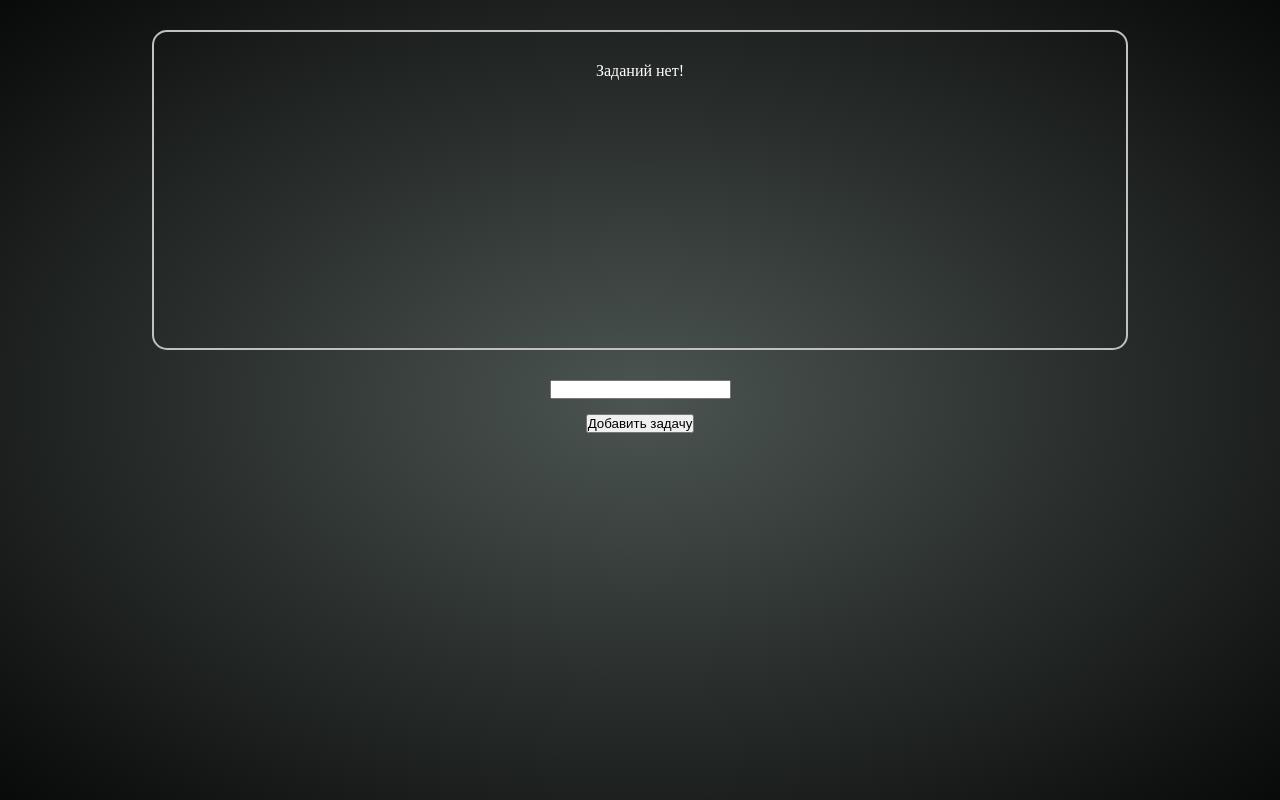
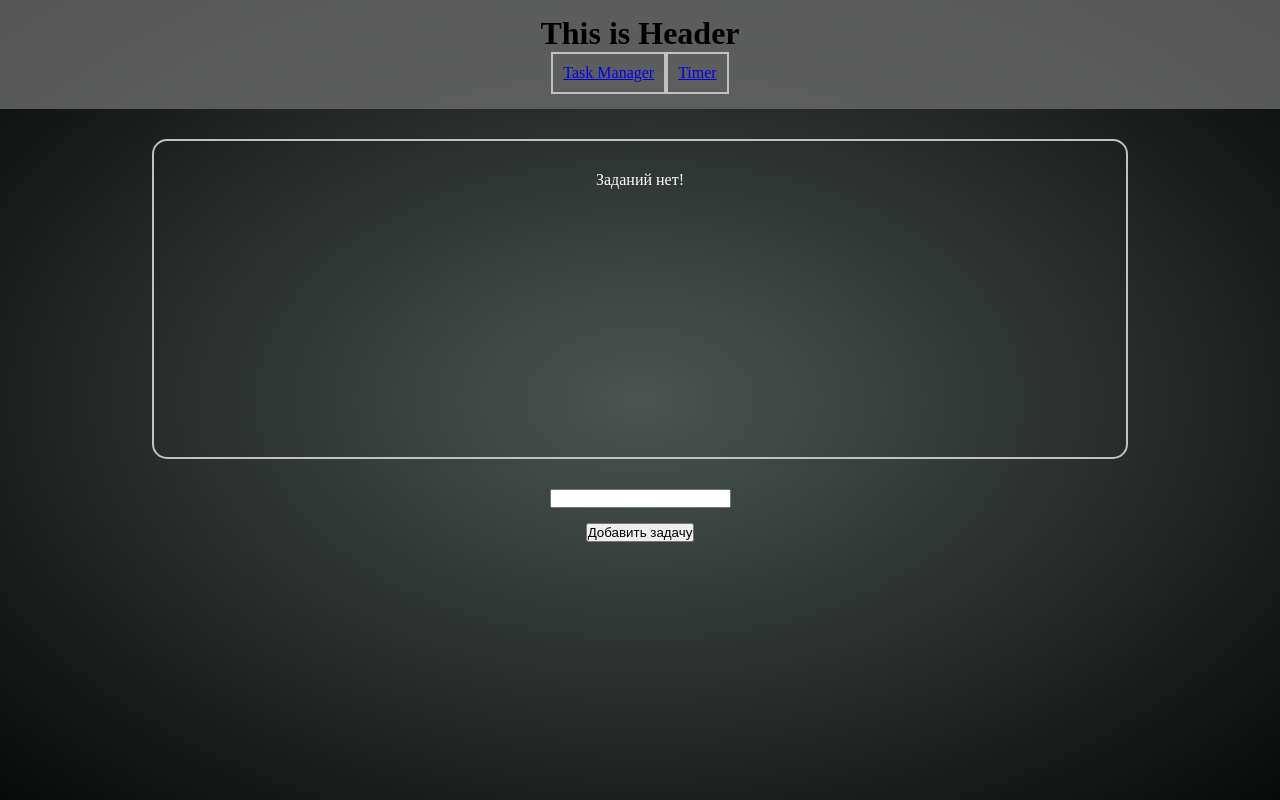
Before and after one commit to zcxcode/TaskHelper, a React (Create React App) app: page / in a window 1280 px wide. Built offline with nearby package versions, Linux system fonts and the light colour scheme; the HTML template or start-up script is replaced by a standard one.

Commit message:
start timer dev

```diff
--- a/src/App.scss
+++ b/src/App.scss
@@ -8,7 +8,6 @@
 
 .App {
   min-height: 100vh;
-  padding: 30px;
   background: radial-gradient(
     79.74% 79.74% at 50% 50%,
     rgba(216, 242, 234, 0.35) 0%,
@@ -21,5 +20,6 @@
   max-width: 1400px;
   min-height: 100%;
   margin: 0 auto;
+  padding: 30px;
   overflow: hidden;
 }
--- a/src/App.tsx
+++ b/src/App.tsx
@@ -2,6 +2,8 @@ import { createContext, useState } from "react";
 import "./App.scss";
 import Form from "./components/Form";
 import List from "./components/List";
+import Header from "./components/Header";
+import Timer from "./components/Timer";
 
 export interface TaskItem {
   text: string;
@@ -15,14 +17,29 @@ export const StateContext = createContext<any>(null);
 function App() {
   // Основной стейт таск листа.
   const [getTodos, setTodos] = useState<TaskItem[]>([]);
+  // Стейт окна
+  const [getSwitcher, setSwitcher] = useState<string>("Task");
+
+  const stateTask = (
+    <>
+      <List list={getTodos} />
+      <Form setList={setTodos} />
+    </>
+  );
+
+  const stateTimer = (
+    <>
+      <Timer />
+    </>
+  )
 
   return (
     <div className="App">
-      <StateContext.Provider value={{ getTodos, setTodos }}>
-        <div className="wrapper">
-          <List list={getTodos} />
-          <Form setList={setTodos} />
-        </div>
+      <StateContext.Provider
+        value={{ getTodos, setTodos, getSwitcher, setSwitcher }}
+      >
+        <Header />
+        <div className="wrapper">{getSwitcher === "Task" ? stateTask : stateTimer}</div>
       </StateContext.Provider>
     </div>
   );
--- /dev/null
+++ b/src/components/Header/Header.style.scss
@@ -0,0 +1,25 @@
+.header {
+  padding-top: 15px;
+  padding-bottom: 15px;
+  background-color: rgb(111 111 111 / 0.75);
+
+  &__title {
+    text-align: center;
+  }
+
+  &__navigation-list {
+    display: flex;
+    justify-content: center;
+    align-items: center;
+  }
+
+  &__navigation-item {
+    list-style: none;
+  }
+
+  &__link {
+    display: block;
+    padding: 10px;
+    border: 2px solid #c1c1c1;
+  }
+}
--- /dev/null
+++ b/src/components/Header/Header.tsx
@@ -0,0 +1,43 @@
+import "./Header.style.scss";
+import { StateContext } from "../../App";
+import { useContext } from "react";
+
+const Header = () => {
+  const { setSwitcher } = useContext(StateContext);
+
+  const switchPage = (e: React.MouseEvent<HTMLAnchorElement>) => {
+    setSwitcher((e.target as HTMLElement).dataset.switcher);
+  };
+
+  return (
+    <header className="header">
+      <h1 className="header__title">This is Header</h1>
+      <nav className="header__navigation">
+        <ul className="header__navigation-list">
+          <li className="header__navigation-item">
+            <a
+              className="header__link"
+              href="#"
+              data-switcher="Task"
+              onClick={switchPage}
+            >
+              Task Manager
+            </a>
+          </li>
+          <li className="header__navigation-item">
+            <a
+              className="header__link"
+              href="#"
+              data-switcher="Timer"
+              onClick={switchPage}
+            >
+              Timer
+            </a>
+          </li>
+        </ul>
+      </nav>
+    </header>
+  );
+};
+
+export default Header;
--- /dev/null
+++ b/src/components/Header/index.ts
@@ -0,0 +1,3 @@
+import Header from "./Header";
+
+export default Header;
--- /dev/null
+++ b/src/components/Timer/Timer.tsx
@@ -0,0 +1,5 @@
+const Timer = () => {
+  return <h1>Timer</h1>;
+};
+
+export default Timer;
--- /dev/null
+++ b/src/components/Timer/index.ts
@@ -0,0 +1,3 @@
+import Timer from "./Timer";
+
+export default Timer;
```
Also changed, not shown: src/components/Timer/Timer.style.scss (added).
